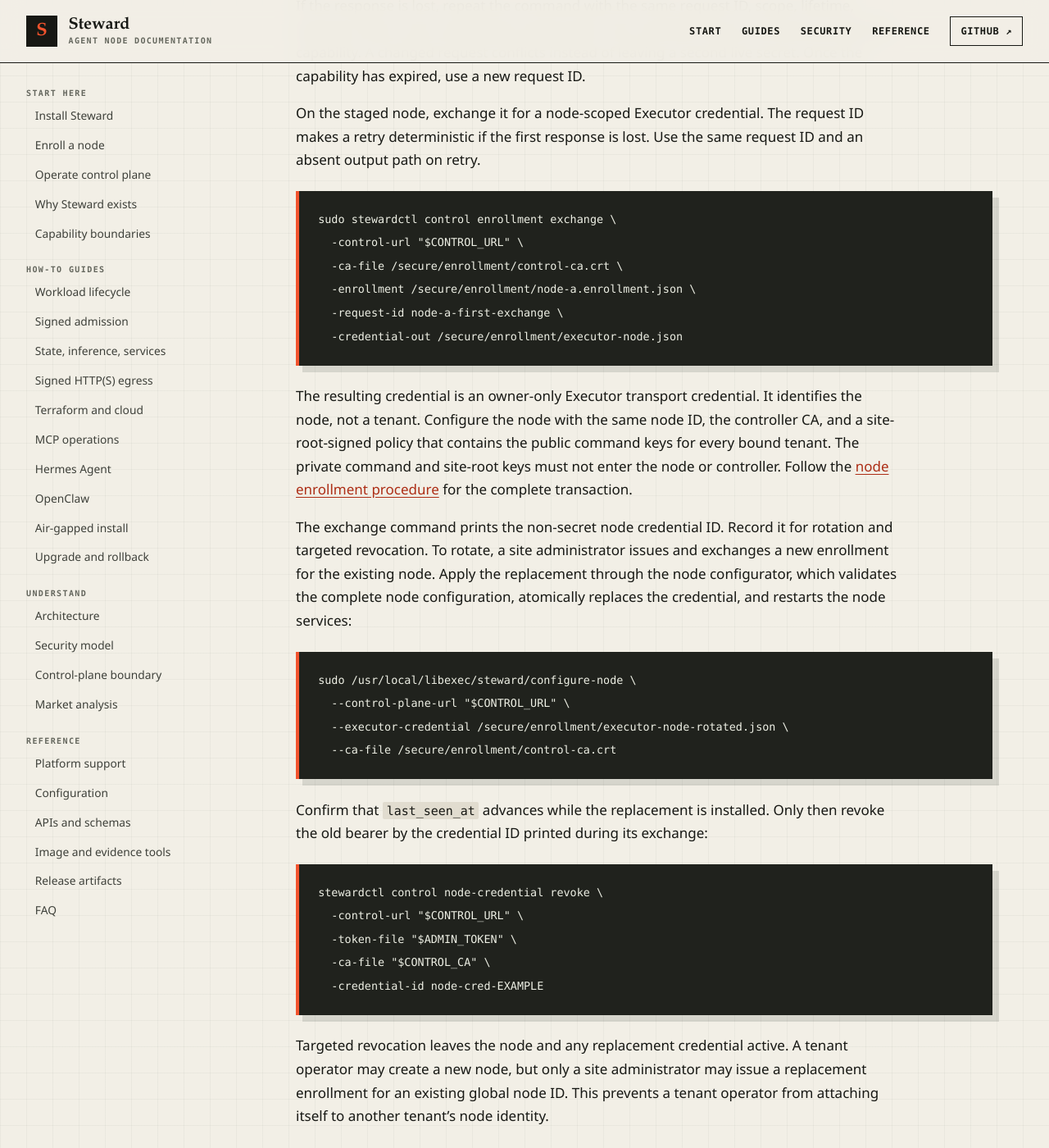
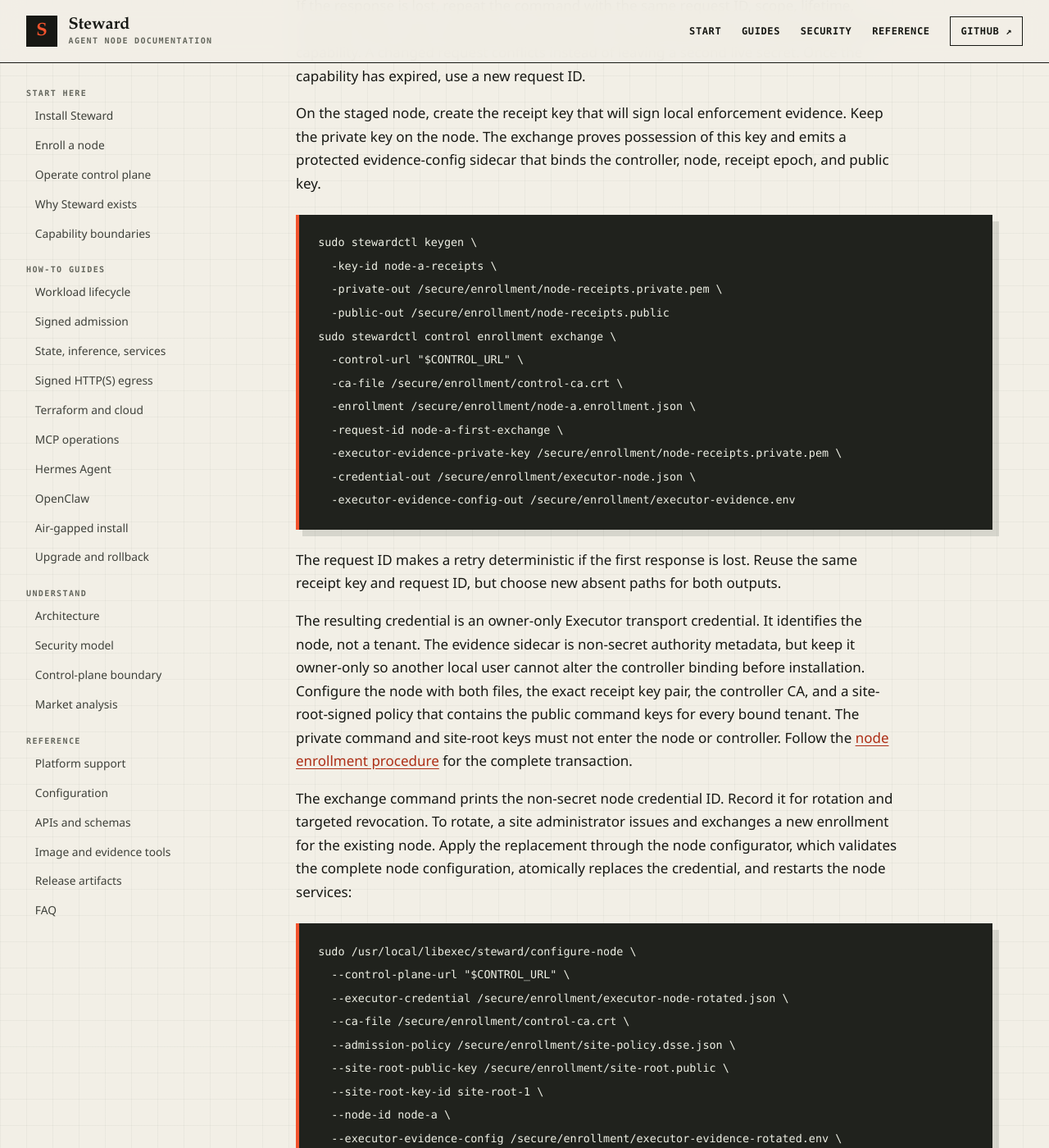
Before and after one commit to hardrails/steward, a Jekyll site: the page built from docs/guides/control-plane.md, in a window 1280 px wide and 1400 px high, scrolled down 7396 px. Shown: the whole window at 82% size. Built offline with Jekyll 4.4.1, drawn with Linux system fonts in a browser that asks for light colours; some of the changed text lies outside the part shown.

Commit message:
docs(control): explain evidence enrollment binding
Constraint: Keep controller identity outside the unchanged node credential schema.

Rejected: Regenerating receipt keys after proof-of-possession or weakening the all-or-nothing node transaction.

Confidence: High; docs consistency and focused race tests pass against the combined witness lifecycle changes.

Scope-risk: Low; this documents existing enrollment and Executor flags only.

````diff
--- a/docs/guides/control-plane.md
+++ b/docs/guides/control-plane.md
@@ -277,25 +277,38 @@ lifetime, operator token, and a new absent output path. The controller returns t
 same enrollment capability. A changed request conflicts instead of leaving a
 second live secret. Once the capability has expired, use a new request ID.
 
-On the staged node, exchange it for a node-scoped Executor credential. The request
-ID makes a retry deterministic if the first response is lost. Use the same request
-ID and an absent output path on retry.
+On the staged node, create the receipt key that will sign local enforcement
+evidence. Keep the private key on the node. The exchange proves possession of this
+key and emits a protected evidence-config sidecar that binds the controller, node,
+receipt epoch, and public key.
 
 ```console
+sudo stewardctl keygen \
+  -key-id node-a-receipts \
+  -private-out /secure/enrollment/node-receipts.private.pem \
+  -public-out /secure/enrollment/node-receipts.public
 sudo stewardctl control enrollment exchange \
   -control-url "$CONTROL_URL" \
   -ca-file /secure/enrollment/control-ca.crt \
   -enrollment /secure/enrollment/node-a.enrollment.json \
   -request-id node-a-first-exchange \
-  -credential-out /secure/enrollment/executor-node.json
+  -executor-evidence-private-key /secure/enrollment/node-receipts.private.pem \
+  -credential-out /secure/enrollment/executor-node.json \
+  -executor-evidence-config-out /secure/enrollment/executor-evidence.env
 ```
 
+The request ID makes a retry deterministic if the first response is lost. Reuse the
+same receipt key and request ID, but choose new absent paths for both outputs.
+
 The resulting credential is an owner-only Executor transport credential. It
-identifies the node, not a tenant. Configure the node with the same node ID, the
-controller CA, and a site-root-signed policy that contains the public command keys
-for every bound tenant. The private command and site-root keys must not enter the
-node or controller. Follow the [node enrollment procedure]({{ '/getting-started/enroll/' | relative_url }})
-for the complete transaction.
+identifies the node, not a tenant. The evidence sidecar is non-secret authority
+metadata, but keep it owner-only so another local user cannot alter the controller
+binding before installation. Configure the node with both files, the exact receipt
+key pair, the controller CA, and a site-root-signed policy that contains the public
+command keys for every bound tenant. The private command and site-root keys must
+not enter the node or controller. Follow the
+[node enrollment procedure]({{ '/getting-started/enroll/' | relative_url }}) for
+the complete transaction.
 
 The exchange command prints the non-secret node credential ID. Record it for
 rotation and targeted revocation. To rotate, a site administrator issues and
@@ -307,7 +320,14 @@ replaces the credential, and restarts the node services:
 sudo /usr/local/libexec/steward/configure-node \
   --control-plane-url "$CONTROL_URL" \
   --executor-credential /secure/enrollment/executor-node-rotated.json \
-  --ca-file /secure/enrollment/control-ca.crt
+  --ca-file /secure/enrollment/control-ca.crt \
+  --admission-policy /secure/enrollment/site-policy.dsse.json \
+  --site-root-public-key /secure/enrollment/site-root.public \
+  --site-root-key-id site-root-1 \
+  --node-id node-a \
+  --executor-evidence-config /secure/enrollment/executor-evidence-rotated.env \
+  --executor-evidence-private-key /secure/enrollment/node-receipts.private.pem \
+  --executor-evidence-public-key /secure/enrollment/node-receipts.public
 ```
 
 Confirm that `last_seen_at` advances while the replacement is installed. Only then
````
Also changed, not shown: docs/reference/configuration.md (+10 -2 lines).
